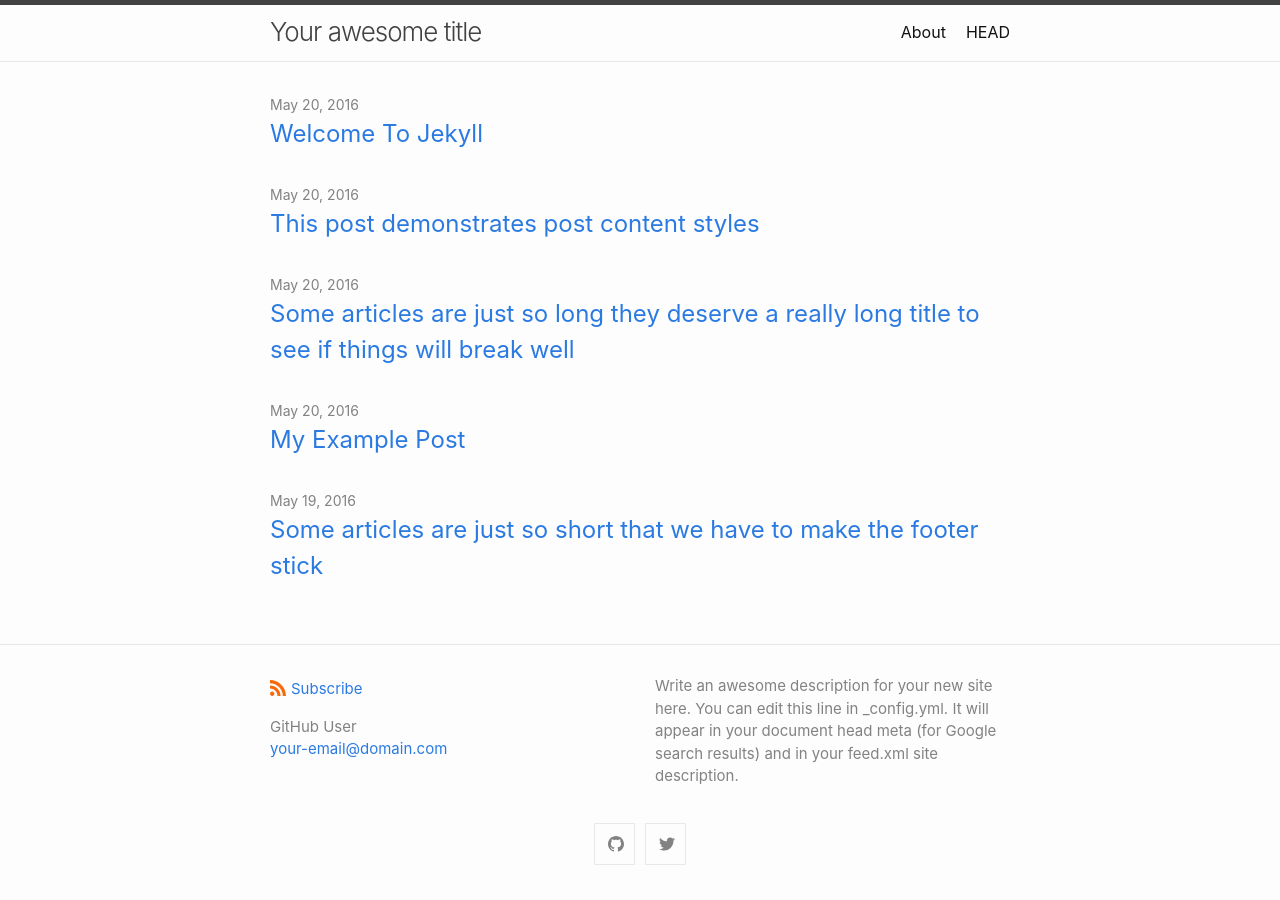
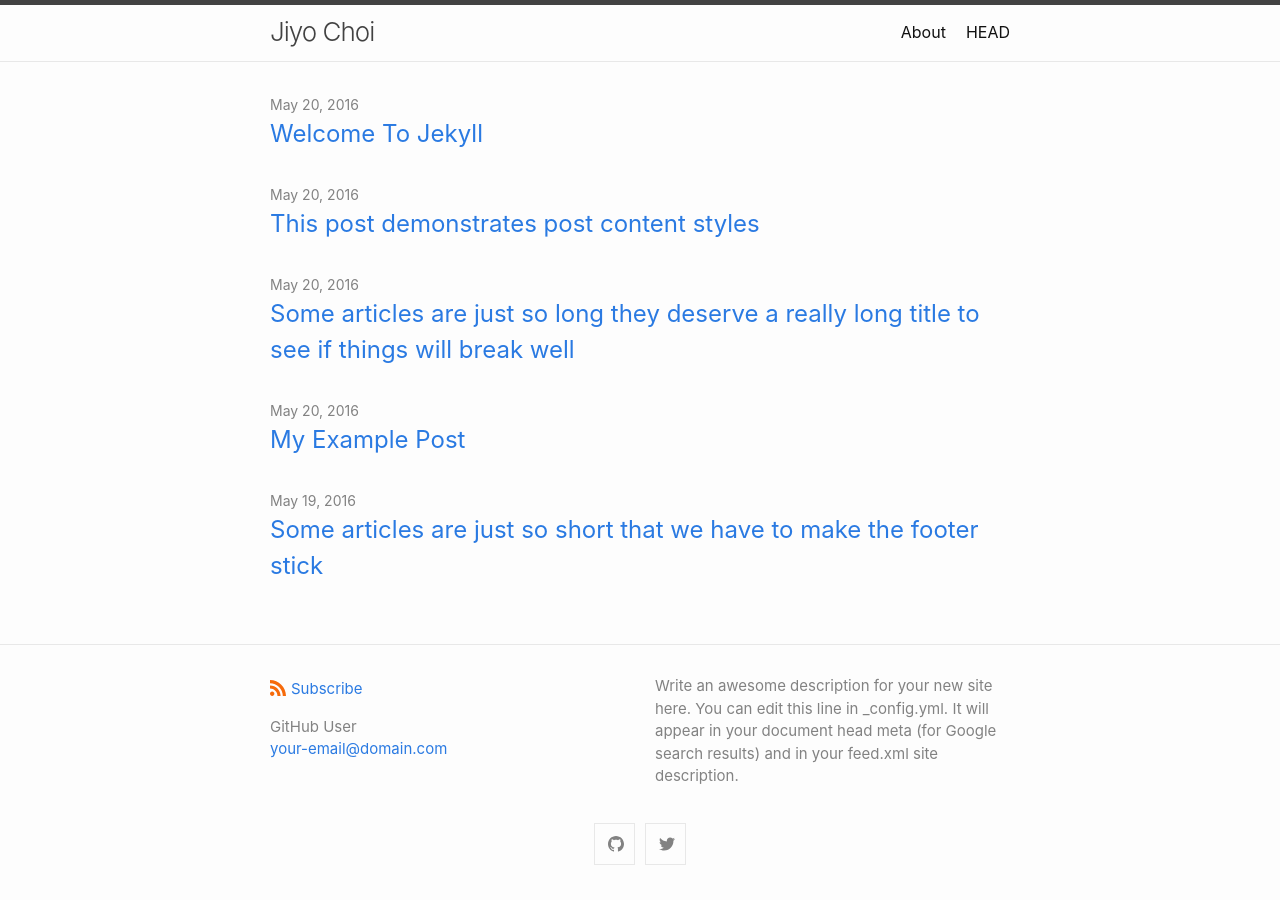
Before and after one commit to jiyochoi/jiyochoi.github.io, a Jekyll site: the page built from index.md, in a window 1280 px wide. Built offline with Jekyll 4.4.1, drawn with Linux system fonts in a browser that asks for light colours.

Commit message:
Update _config.yml

```diff
--- a/_config.yml
+++ b/_config.yml
@@ -1,4 +1,4 @@
-title: Your awesome title
+title: Jiyo Choi
 author:
   name: GitHub User
   email: your-email@domain.com
@@ -16,7 +16,7 @@ minima:
 
   # generate social links in footer
   social_links:
-    twitter: jekyllrb
+    twitter: https://twitter.com/jiyochoi
     github:  jekyll
     # devto: jekyll
     # dribbble: jekyll
```
